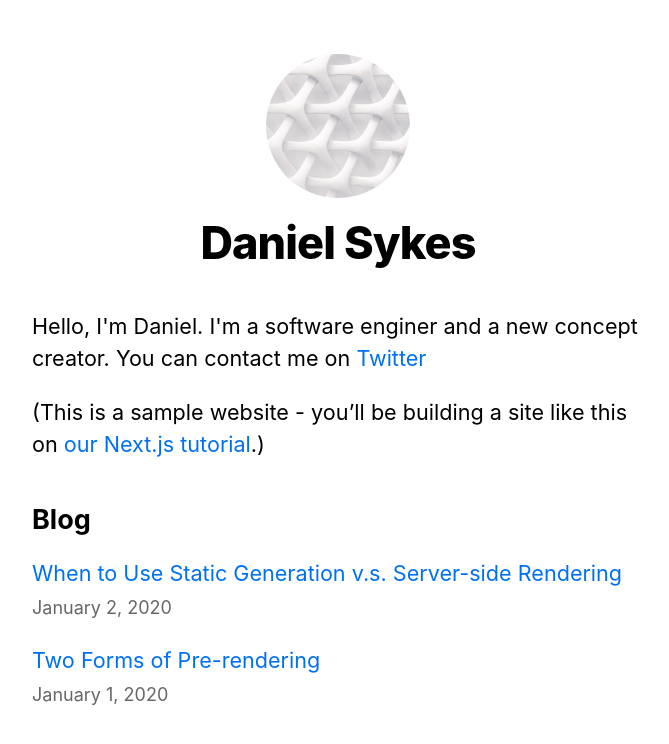
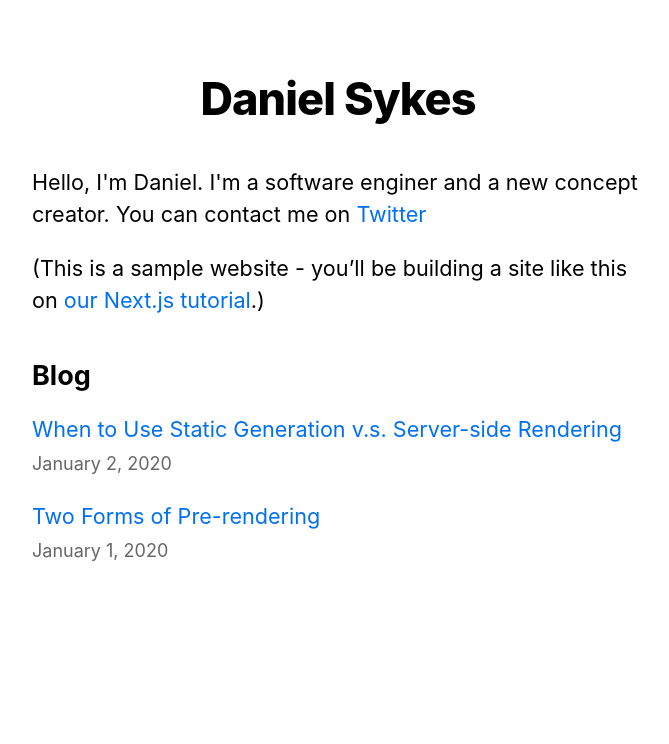
Before and after one commit to sykespro/hello_world_nextjs, a Next.js app: page / in a window 1280 px wide. Shown: the top 744 px of the page, without its empty margins (302-971 px from the left). Built offline with nearby package versions, Linux system fonts and the light colour scheme.

Commit message:
test image loader issue

```diff
--- a/components/layout.js
+++ b/components/layout.js
@@ -1,5 +1,4 @@
 import Head from 'next/head'
-import Image from 'next/image'
 import styles from './layout.module.css'
 import utilStyles from '../styles/utils.module.css'
 import Link from 'next/link'
@@ -28,14 +27,7 @@ export default function Layout({ children, home }) {
             <header className={styles.header}>
                 {home ? (
                     <>
-                        <Image
-                            priority
-                            src="/images/profile.jpg"
-                            className={utilStyles.borderCircle}
-                            height={144}
-                            width={144}
-                            alt={name}
-                        />
+
                         <h1 className={utilStyles.heading2Xl}>{name}</h1>
                     </>
                 ) : (
```
